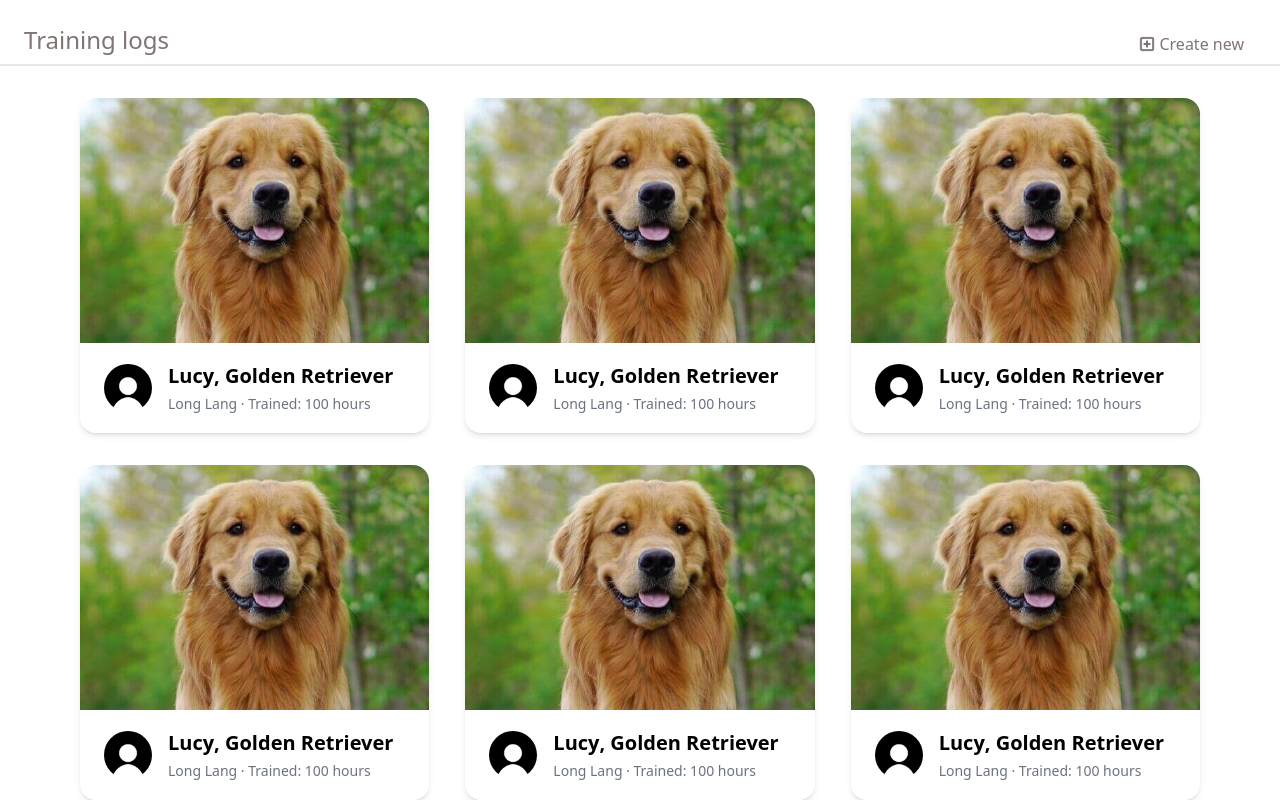
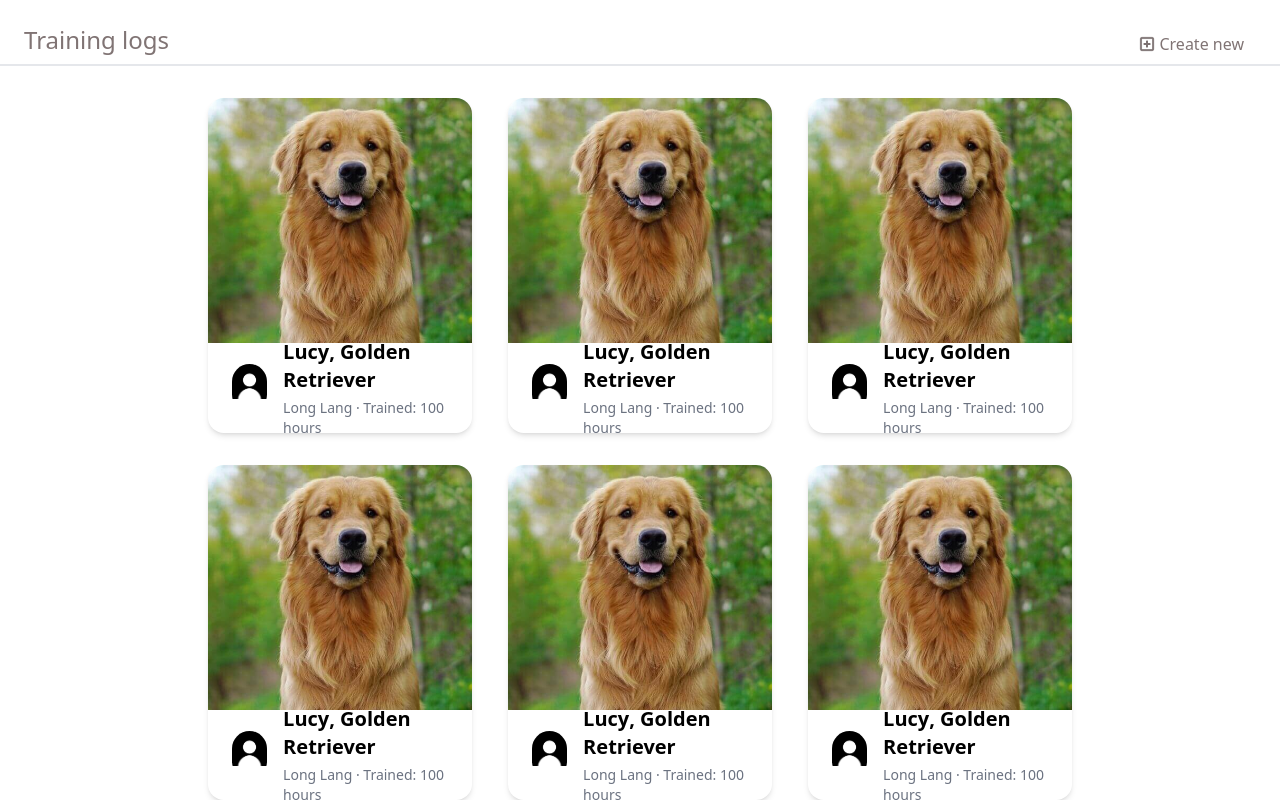
Before and after one commit to BoG-Dev-Bootcamp-S24/project2-sp24-team-rabbit, a Next.js app: page /animalList in a window 1280 px wide. Built offline with nearby package versions, Linux system fonts and the light colour scheme.

Commit message:
animalList component displays work

```diff
--- a/src/components/Animal.js
+++ b/src/components/Animal.js
@@ -6,11 +6,11 @@ export default function Animal(props) {
     const {animal} = props;
 
     return(
-        <div className="flex flex-col justify-between items-center aspect-square w-[20%] text-black rounded-xl shadow-lg">
+        <div className="flex flex-col justify-between items-center w-[28%] aspect-square text-black rounded-xl shadow-lg mx-[1.5%] mt-[3%]">
             <Image src={animal.imageURL} width={0} height={0} alt="Animal photo" sizes="100vw" className="object-cover w-[100%] h-[75%] rounded-t-xl"/>
             <div className="h-[25%] w-[100%] flex flex-row items-center justify-around p-[5%]">
                 <div className="bg-red-600 h-[80%] flex items-center justify-center aspect-square rounded-full font-extrabold text-white text-xl">{animal.name.substring(0, 1)}</div>
-                <div>
+                <div className="bg-white">
                     <div className="font-bold whitespace-nowrap">{animal.name} - {animal.breed}</div>
                     <div className="text-slate-500 text-sm">{animal.owner} • Trained: {animal.hours} hours</div>
                 </div>
--- a/src/pages/animalList.js
+++ b/src/pages/animalList.js
@@ -7,9 +7,9 @@ const inter = Inter({ subsets: ["latin"] });
 
 export default function animalList() {
   return (
-    <div className="bg-white w-screen h-screen flex flex-col justify-between items-center">
+    <div className="bg-white w-full h-full flex flex-col justify-between items-center">
       <TopBanner searchBar={true}/>
-      <AnimalsList />
+      <div className="w-[80%]"><AnimalsList /></div>
       <div></div>
     </div>
   );
```
